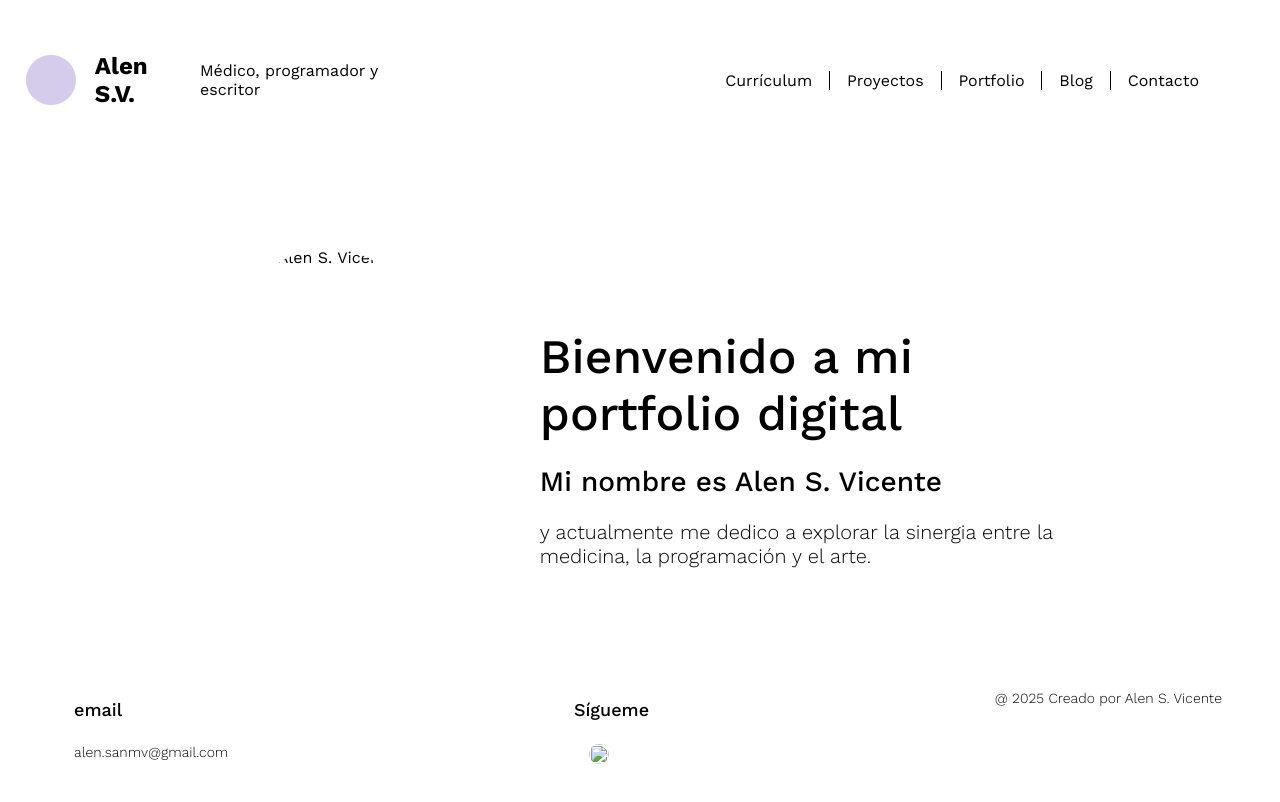
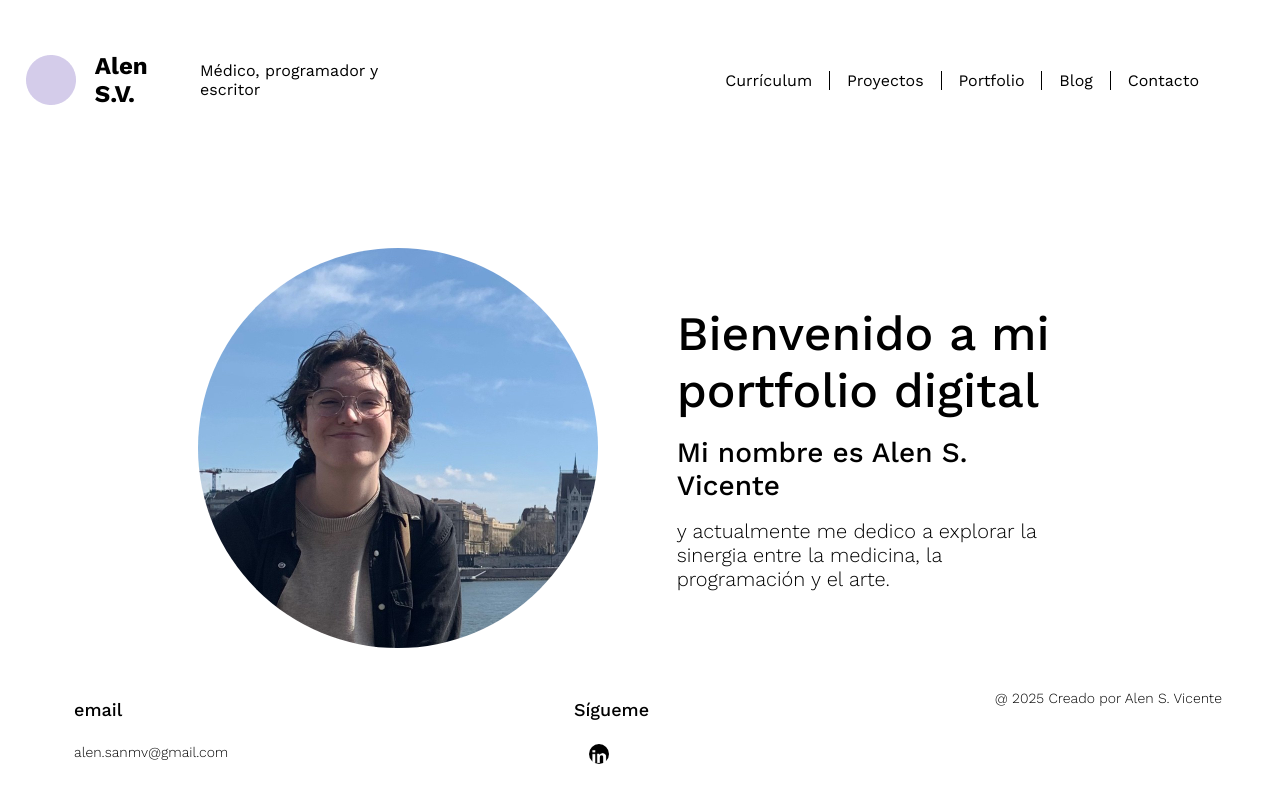
Before and after one commit to awoan/awoan.github.io, a plain HTML site: page index.html in a window 1280 px wide. Drawn offline with nearby package versions, Linux system fonts and the light colour scheme.

Commit message:
imagenes anadidas

```diff
--- a/index.html
+++ b/index.html
@@ -27,7 +27,7 @@
         </nav>
     </div>
     <main>
-        <img src="c:\Users\Alen\Pictures\Imagen perfil LinkedIn.jpg" alt="Foto de Alen S. Vicente" id="profile-photo">
+        <img src="Imagen perfil LinkedIn.jpg" alt="Foto de Alen S. Vicente" id="profile-photo">
         <div id="main-text">
             <h1>Bienvenido a mi portfolio digital</h1>
             <h3>Mi nombre es Alen S. Vicente</h3>
@@ -41,7 +41,7 @@
         </div>
         <div>
             <h4>Sígueme</h4>
-            <a href="https://www.linkedin.com/in/a-s-vicente-329a33330/" target="_blank"><img src="C:\Users\Alen\Downloads\linkedIn_PNG19-2788409367.png" id="linkedin-image"></a>
+            <a href="https://www.linkedin.com/in/a-s-vicente-329a33330/" target="_blank"><img src="linkedIn_PNG19-2788409367.png" id="linkedin-image"></a>
         </div>
         <div>
             <p>@ 2025 Creado por Alen S. Vicente</p>
```
Also changed, not shown: Imagen perfil LinkedIn.jpg (added), linkedIn_PNG19-2788409367.png (added), 2 other files.
